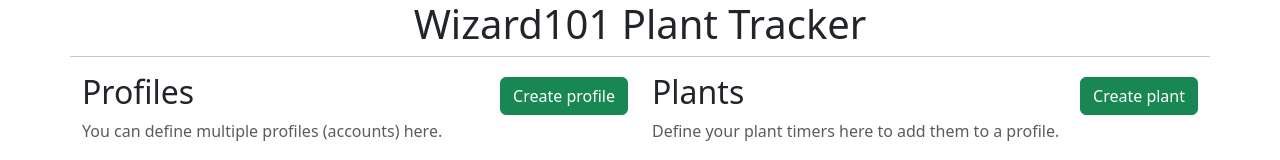
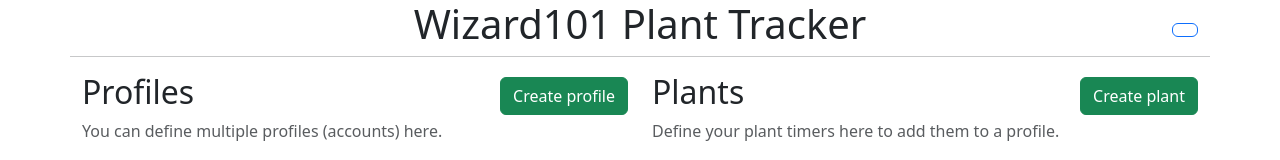
Before and after one commit to RyanHx/wizard101tracker, a React (Vite) app: page / in a window 1280 px wide. Shown: the top 160 px of the page. Built offline with nearby package versions, Linux system fonts and the light colour scheme.

Commit message:
Added dark mode.

```diff
--- a/index.html
+++ b/index.html
@@ -1,5 +1,5 @@
 <!doctype html>
-<html lang="en">
+<html lang="en" data-bs-theme="light">
 
 <head>
   <meta charset="UTF-8" />
@@ -19,6 +19,9 @@
       localStorage.clear();
       localStorage.setItem('apiVersion', 2);
     }
+    const isDarkThemeStored = localStorage.getItem('isDarkTheme');
+    const isDarkThemePreferred = window.matchMedia('(prefers-color-scheme: dark)').matches;
+    document.documentElement.setAttribute('data-bs-theme', (isDarkThemeStored === 'true' || isDarkThemePreferred) ? 'dark' : 'light');
   </script>
   <script type="module" src="/src/main.jsx"></script>
 </body>
--- a/package.json
+++ b/package.json
@@ -12,12 +12,12 @@
   },
   "dependencies": {
     "bootstrap": "^5.3.3",
+    "bootstrap-icons": "^1.11.3",
     "luxon": "^3.5.0",
     "react": "^18.3.1",
     "react-bootstrap": "^2.10.5",
     "react-countdown": "^2.3.6",
-    "react-dom": "^18.3.1",
-    "react-icons": "^5.3.0"
+    "react-dom": "^18.3.1"
   },
   "devDependencies": {
     "@eslint/js": "^9.11.1",
--- a/src/App.jsx
+++ b/src/App.jsx
@@ -11,6 +11,7 @@
 import PlantFormTimeInput from './components/PlantFormTimeInput';
 import { Duration } from 'luxon';
 import { PlantsContext } from './components/PlantsContext';
+import ThemeToggle from './components/ThemeToggle';
 
 function App() {
   // State
@@ -28,8 +29,12 @@
   return (
     <Container>
       <Row>
-        <header className="text-center">
-          <Row><h1>Wizard101 Plant Tracker</h1></Row>
+        <header>
+          <Row className='justify-content-between align-items-center'>
+            <Col xs={3}></Col>
+            <Col xs={6} className='text-center'><h1>Wizard101 Plant Tracker</h1></Col>
+            <Col xs={3} className='text-end'><ThemeToggle /></Col>
+          </Row>
           <Row><hr /></Row>
         </header>
       </Row>
--- /dev/null
+++ b/src/components/BootStrapIcon.jsx
@@ -0,0 +1,13 @@
+import PropTypes from 'prop-types';
+
+export default function BootStrapIcon({ iconId, className = "", children }) {
+    return (
+        <i className={`bi bi-${iconId} ${className}`}>{children}</i>
+    );
+}
+
+BootStrapIcon.propTypes = {
+    iconId: PropTypes.string.isRequired,
+    className: PropTypes.string,
+    children: PropTypes.node
+}
--- /dev/null
+++ b/src/components/ThemeToggle.jsx
@@ -0,0 +1,26 @@
+import Button from 'react-bootstrap/Button';
+import BootStrapIcon from './BootStrapIcon';
+import { useState } from 'react';
+
+export default function ThemeToggle() {
+    const getIsDarkThemePreferred = () => {
+        const isDarkThemeStored = localStorage.getItem('isDarkTheme')
+        if (isDarkThemeStored !== null) {
+            return isDarkThemeStored === 'true';
+        }
+        return window.matchMedia('(prefers-color-scheme: dark)').matches;
+    }
+    const [isDarkMode, setIsDarkMode] = useState(getIsDarkThemePreferred());
+    const setTheme = isDark => {
+        setIsDarkMode(isDark);
+        localStorage.setItem('isDarkTheme', isDark);
+        document.documentElement.setAttribute('data-bs-theme', isDark ? 'dark' : 'light');
+    }
+
+    return (
+        <Button id="bd-theme" onClick={() => setTheme(!isDarkMode)} variant="outline-primary" className='align-items-center' aria-label={`Toggle theme (${isDarkMode ? 'dark' : 'light'})`}>
+            <BootStrapIcon iconId={isDarkMode ? 'moon-stars-fill' : 'sun-fill'} className='opacity-75' />
+            <span className="d-lg-none ms-2" id="bd-theme-text">Toggle theme</span>
+        </Button>
+    );
+}
```
Also changed, not shown: src/main.jsx (line endings or trailing spaces), 1 other file (tests, documents, lock files or other folders).
